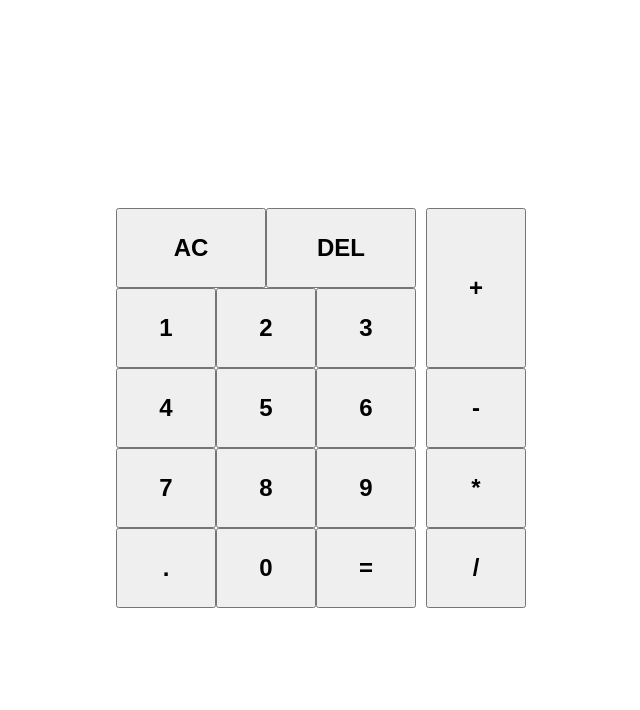
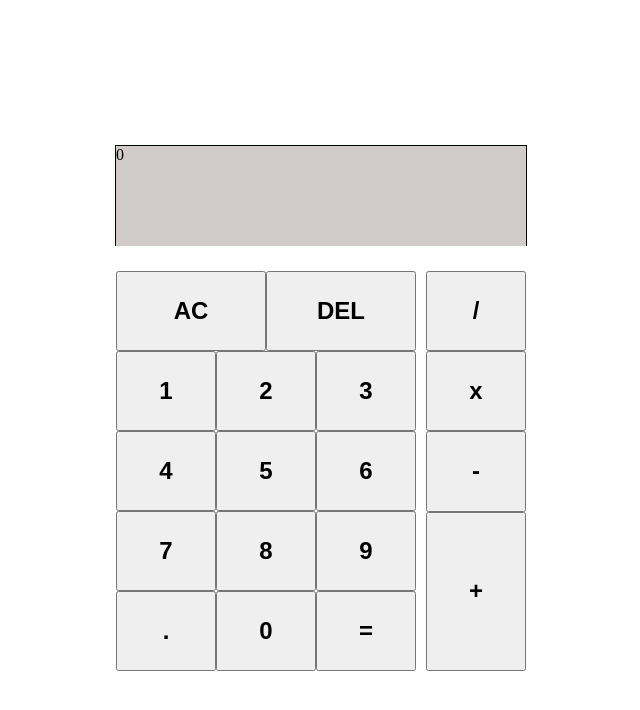
Before and after one commit to UzairKhan-27/calculator, a plain HTML site: page index.html in a window 1280 px wide. Shown: the whole page, without its empty margins (319-959 px from the left). Drawn offline with Linux system fonts and the light colour scheme.

Commit message:
Add calculator display

```diff
--- a/index.html
+++ b/index.html
@@ -8,7 +8,9 @@
     <title>Calculator</title>
 </head>
 <body>
-    <div class="container">
+    <div class="calculator">
+        <div class="screen">0</div>
+        <div class="keys">
             <div class="digits">
                 <button id="numAC">AC</button>
                 <button id="numDEL">DEL</button>
@@ -26,10 +28,12 @@
                 <button id="equals">=</button>
             </div>
             <div class="operators">
+                <button id="divide/">/</button>
+                <button id="multiply*">x</button>
+                <button id="subtract">-</button>
                 <button id="add">+</button>
-        <button id="subtract">-</button>
-        <button id="multiply*">*</button>
-        <button id="divide/">/</button>
+
+            </div>
         </div>
     </div>
 
--- a/styles.css
+++ b/styles.css
@@ -1,9 +1,8 @@
 body
 {
-    height: 100vh;
+    min-height: 100vh;
     display: flex;
     flex-direction: column;
-    flex: 1;
     justify-content: center;
     align-items: center;
     align-content: center;
@@ -23,12 +22,7 @@ body
     font-weight: bolder;
 
 }
-/* #num0
-{
-    margin: 0 auto;
-    flex:0 0 33%;
-} */
-.container
+.keys
 {
     display: flex;
     gap:10px;
@@ -45,7 +39,6 @@ body
 }
 .operators button
 {
-    /* flex: 1 0 100%; */
     font-size: x-large;
     font-weight: bolder;
     flex:1;
@@ -58,3 +51,21 @@ button#numDEL
 {
     flex: 0 0 50%;
 }
+.screen
+{
+    display: flex;
+    width: 410px;
+    height: 100px;
+    border: solid 1px;
+    border-bottom: none;
+    background: transparent;
+    background-color: rgb(209, 203, 203);
+}
+.calculator
+{
+    display: flex;
+    flex-direction: column;
+    justify-content: center;
+    align-items: center;
+    gap: 25px;
+}
```
Lines whose indentation alone changed are shown as unchanged.
